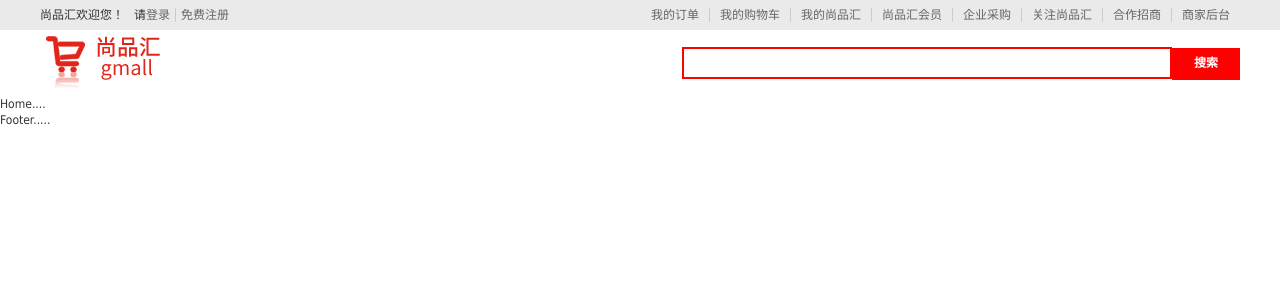
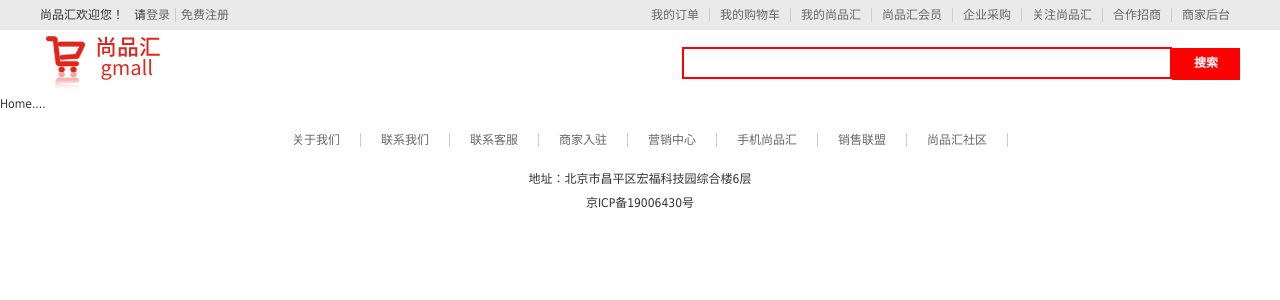
Before and after one commit to GoodGoodStudy20/pc-luxiaofan, a Vue app: page / in a window 1280 px wide. Shown: the top 300 px of the page. Built offline with nearby package versions, Linux system fonts and the light colour scheme.

Commit message:
feat:底部css样式

```diff
--- a/src/App.vue
+++ b/src/App.vue
@@ -19,5 +19,7 @@ components:{
 </script>
 
 <style>
-
+*{
+  list-style: none;
+}
 </style>
--- a/src/components/Footer/index.vue
+++ b/src/components/Footer/index.vue
@@ -1,15 +1,76 @@
 <template>
-  <div>
-Footer.....
-  </div>
+  <footer class="footer">
+    <div class="footer-login">
+      <ul class="footer-list">
+        <li>
+          <a href="">关于我们</a>
+        </li>
+        <li>
+          <a href="">联系我们</a>
+        </li>
+        <li>
+          <a href="">联系客服</a>
+        </li>
+        <li>
+          <a href="">商家入驻</a>
+        </li>
+        <li>
+          <a href="">营销中心</a>
+        </li>
+        <li>
+          <a href="">手机尚品汇</a>
+        </li>
+        <li>
+          <a href="">销售联盟</a>
+        </li>
+        <li>
+          <a href="">尚品汇社区</a>
+        </li>
+      </ul>
+      <div class="footer-address">
+        <p>地址：北京市昌平区宏福科技园综合楼6层</p>
+      </div>
+      <div class="footer-record">
+        <p>京ICP备19006430号</p>
+      </div>
+    </div>
+  </footer>
 </template>
 
 <script>
 export default {
-name:"Footer",
-}
+  name: "Footer",
+};
 </script>
 
-<style lang="less">
-
+<style lang="less" scoped>
+.footer {
+  width: 100%;
+}
+.footer-login {
+  width: 1200px;
+  margin: 0 auto;
+}
+.footer-list {
+  display: flex;
+  justify-content: center;
+  height: 54px;
+  line-height: 54px;
+  a {
+    padding-left: 20px;
+    padding-right: 20px;
+    box-sizing: border-box;
+    border-right: 1px solid #ccc;
+  }
+}
+.footer-address {
+  height: 24px;
+  line-height: 24px;
+  text-align: center;
+}
+.footer-record {
+  height: 24px;
+  line-height: 24px;
+  text-align: center;
+}
 </style>
--- a/src/components/Header/index.vue
+++ b/src/components/Header/index.vue
@@ -47,7 +47,7 @@ export default {
 };
 </script>
 
-<style lang="less">
+<style lang="less" scoped>
 .header {
   min-width: 1200px;
 }
```
